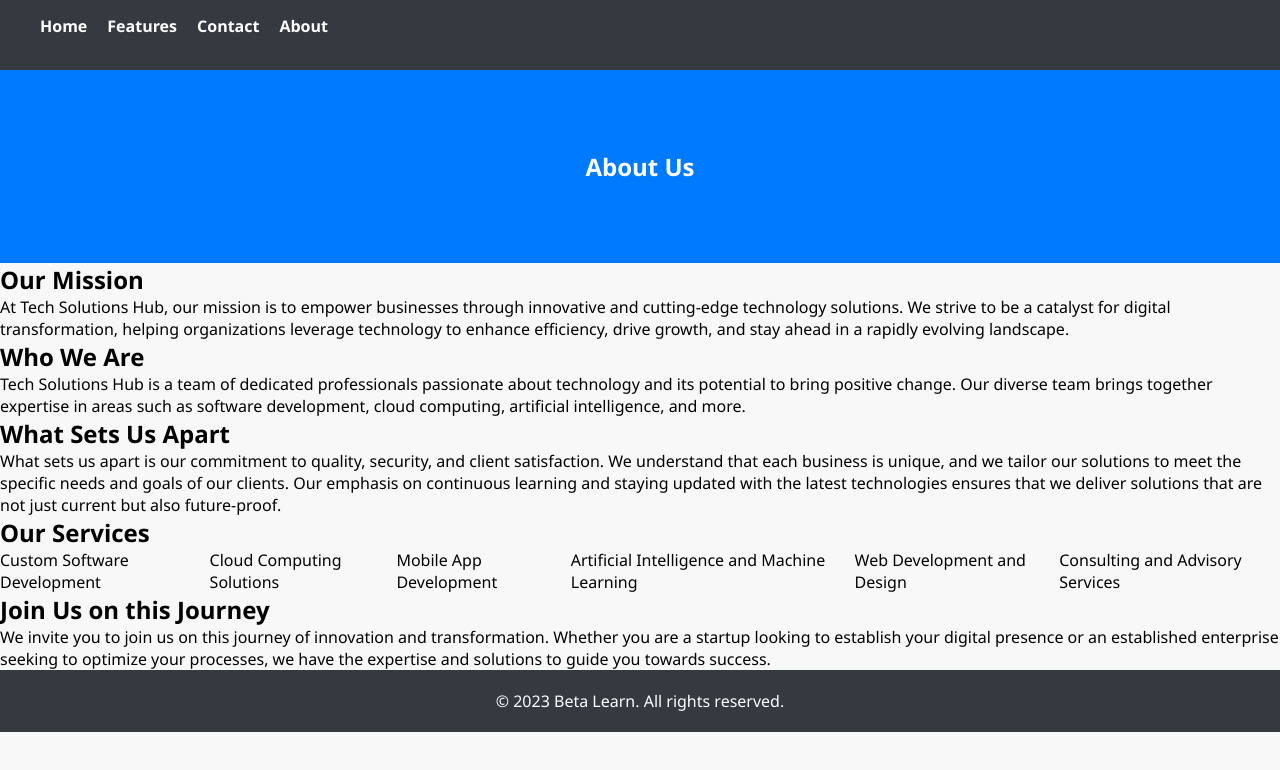
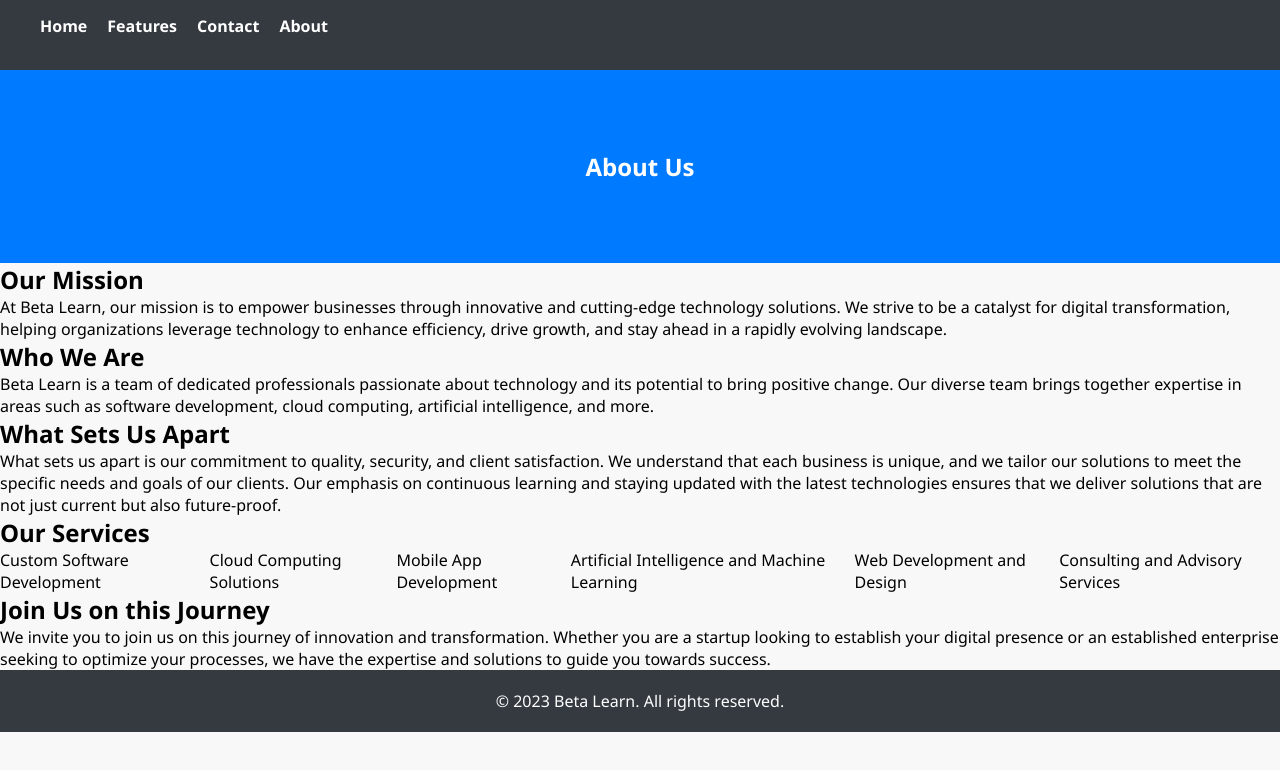
Before and after one commit to Godfrey1000/Godfrey1000.github.io, a plain HTML site: page about.html in a window 1280 px wide. Drawn offline with Linux system fonts and the light colour scheme.

Commit message:
This was created with HTML and CSS

```diff
--- a/about.html
+++ b/about.html
@@ -26,10 +26,10 @@
     </section>
     <section>
         <h2>Our Mission</h2>
-        <p>At Tech Solutions Hub, our mission is to empower businesses through innovative and cutting-edge technology solutions. We strive to be a catalyst for digital transformation, helping organizations leverage technology to enhance efficiency, drive growth, and stay ahead in a rapidly evolving landscape.</p>
+        <p>At Beta Learn, our mission is to empower businesses through innovative and cutting-edge technology solutions. We strive to be a catalyst for digital transformation, helping organizations leverage technology to enhance efficiency, drive growth, and stay ahead in a rapidly evolving landscape.</p>
 
         <h2>Who We Are</h2>
-        <p>Tech Solutions Hub is a team of dedicated professionals passionate about technology and its potential to bring positive change. Our diverse team brings together expertise in areas such as software development, cloud computing, artificial intelligence, and more.</p>
+        <p>Beta Learn is a team of dedicated professionals passionate about technology and its potential to bring positive change. Our diverse team brings together expertise in areas such as software development, cloud computing, artificial intelligence, and more.</p>
 
         <h2>What Sets Us Apart</h2>
         <p>What sets us apart is our commitment to quality, security, and client satisfaction. We understand that each business is unique, and we tailor our solutions to meet the specific needs and goals of our clients. Our emphasis on continuous learning and staying updated with the latest technologies ensures that we deliver solutions that are not just current but also future-proof.</p>
```
